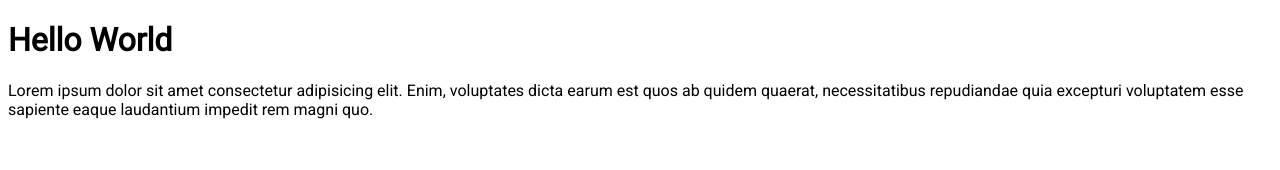
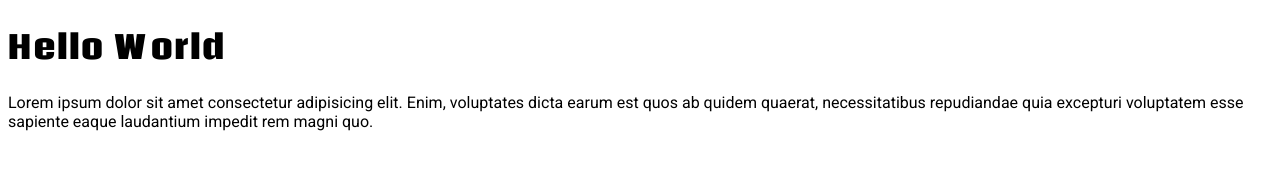
Before and after one commit to khizaralimerchant/psd_to_htmlproject, a plain HTML site: page index.html in a window 1280 px wide. Drawn offline with Linux system fonts and the light colour scheme.

Commit message:
workcomplete

```diff
--- a/css/style.css
+++ b/css/style.css
@@ -1,4 +1,17 @@
+@font-face {
+    font-family: CodaCaption-ExtraBold;
+    src: url(../fonts/CodaCaption-ExtraBold.ttf);
+}
+
 * {
     font-family: 'Barlow Semi Condensed', sans-serif;
     font-family: 'Roboto', sans-serif;
 }
+
+h1,
+h2,
+h3,
+h4,
+h5 {
+    font-family: CodaCaption-ExtraBold;
+}
```
Also changed, not shown: fonts/CodaCaption-ExtraBold.ttf (added), importantlink.txt.
